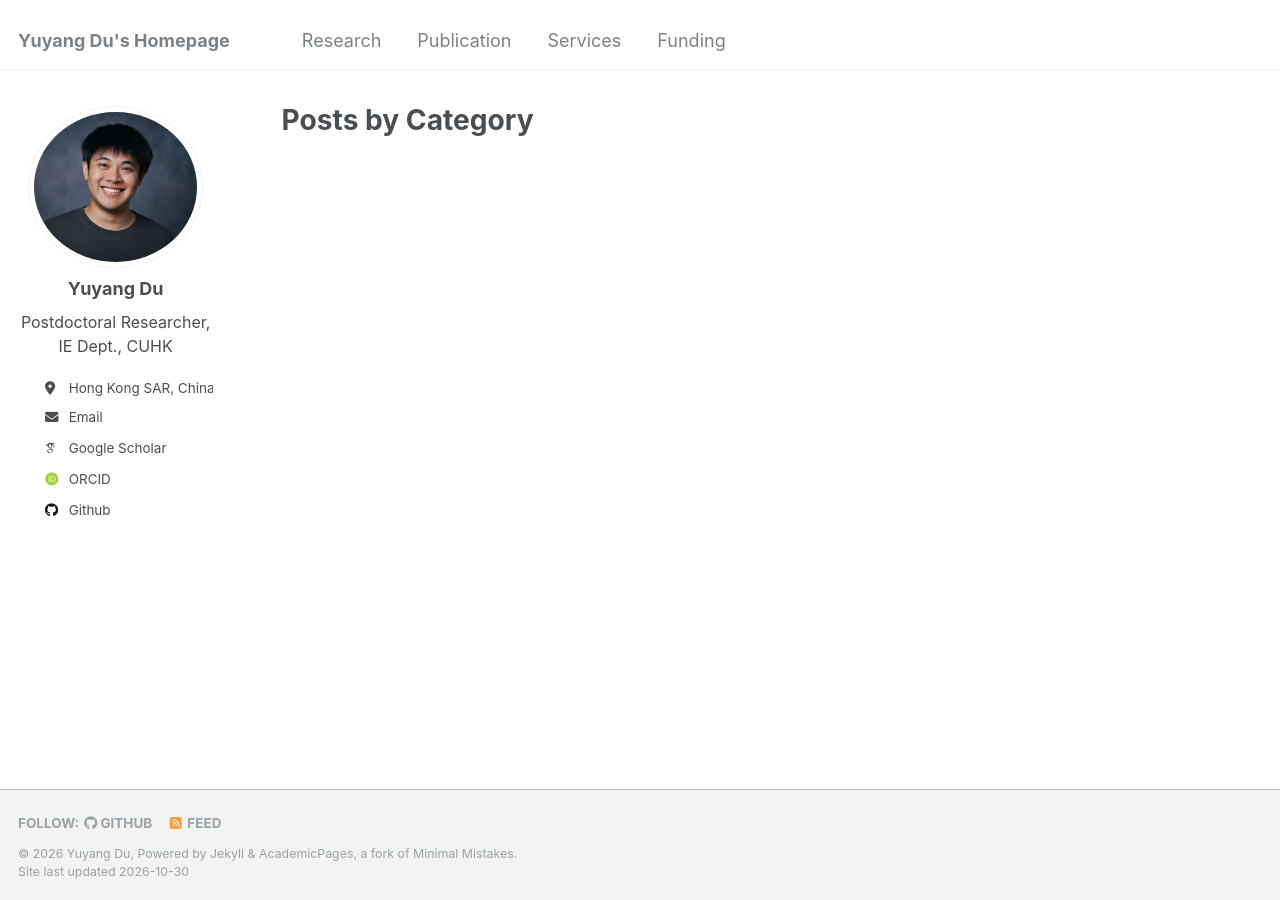
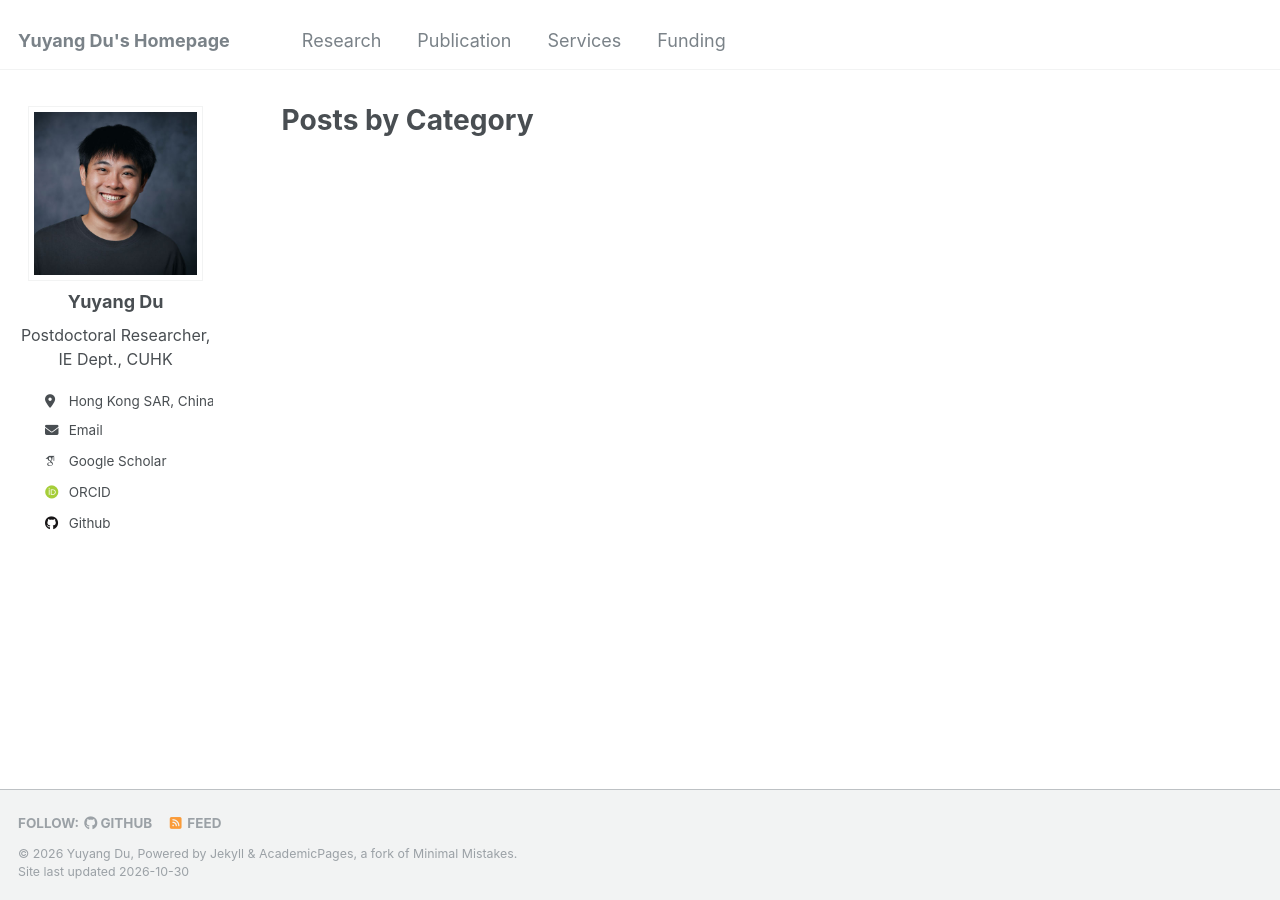
Before and after one commit to yuyangdu001/yuyangdu001.github.io, a Jekyll site: the page built from _pages/category-archive.html, in a window 1280 px wide. Built offline with Jekyll 4.4.1, drawn with Linux system fonts in a browser that asks for light colours; some web fonts are replaced.

```diff
--- a/_sass/_sidebar.scss
+++ b/_sass/_sidebar.scss
@@ -90,8 +90,11 @@
   }
 
   img {
+    display: block;
     max-width: 175px;
-    border-radius: 50%;
+    aspect-ratio: 1 / 1;
+    object-fit: cover;
+    border-radius: 0;
 
     @include breakpoint($large) {
       padding: 5px;
```
Also changed, not shown: _pages/about.md (+1 -1 lines).
